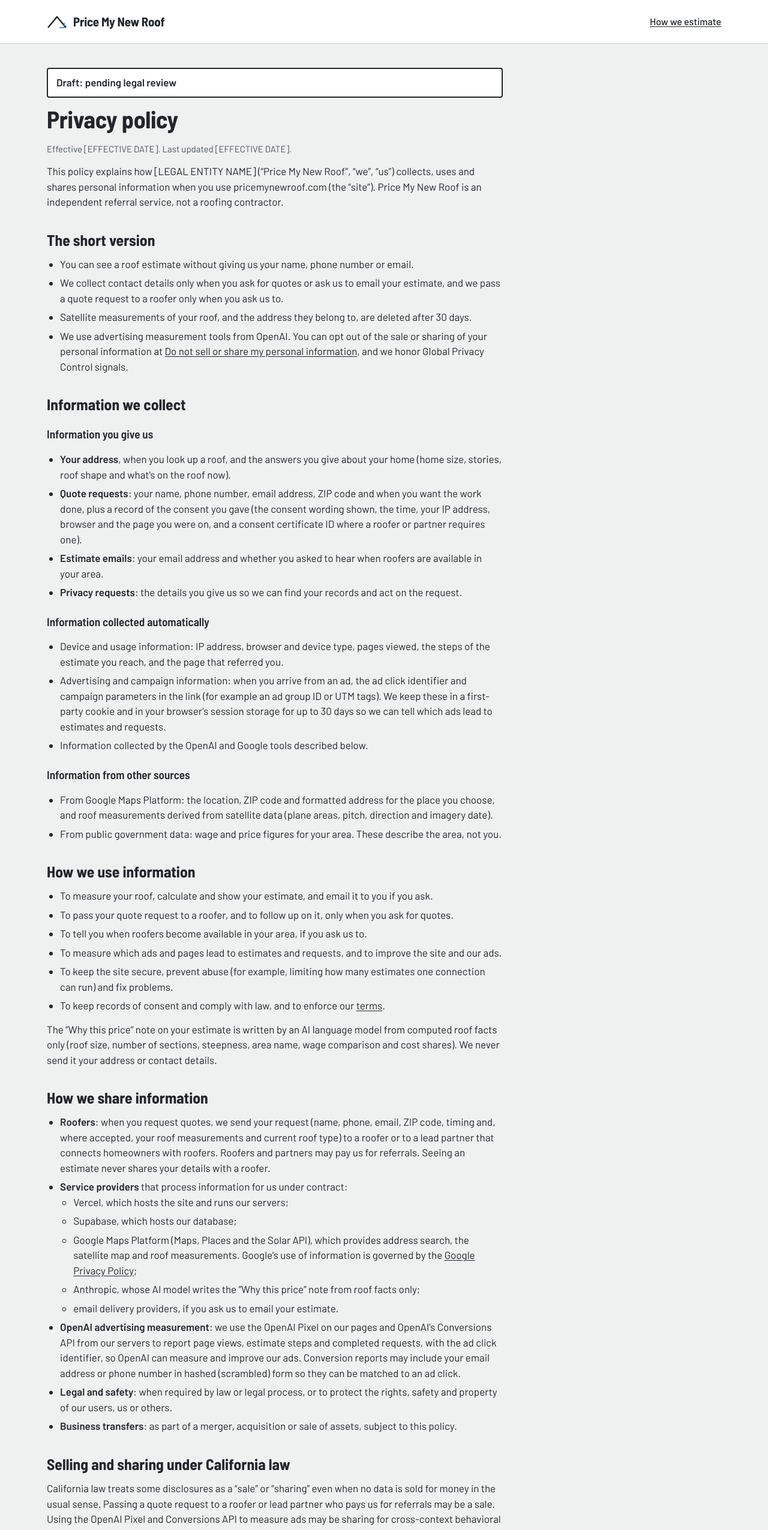
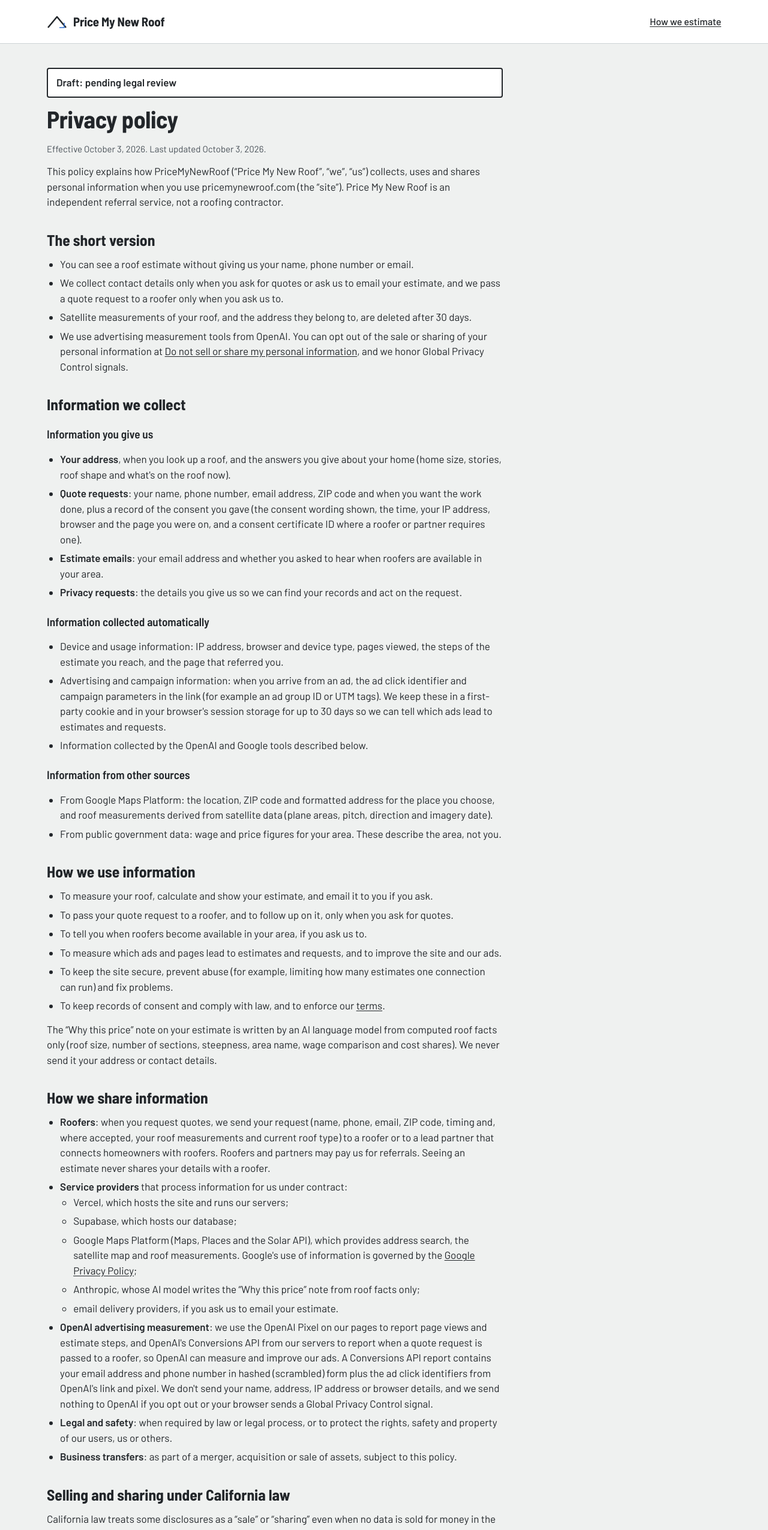
Before and after one commit to pkayfire/pricemynewroof, a Next.js app: page /privacy in a window 1280 px wide. Shown: the top 2551 px of the page at 60% size. Built offline with nearby package versions, Linux system fonts and the light colour scheme; no server answers.

Commit message:
Fill legal placeholders and match the privacy policy to what the Conversions API sends
Co-Authored-By: Claude Opus 5.5 <noreply@anthropic.com>

```diff
--- a/app/do-not-sell/page.tsx
+++ b/app/do-not-sell/page.tsx
@@ -1,4 +1,4 @@
-// LEGAL DRAFT pending legal review. Placeholders: [CONTACT EMAIL], [EFFECTIVE DATE].
+// LEGAL DRAFT pending legal review.
 // The form posts to POST /api/do-not-sell, which is a validating stub until Milestone 4 stores requests.
 import type { Metadata } from "next";
 import Link from "next/link";
--- a/app/privacy/page.tsx
+++ b/app/privacy/page.tsx
@@ -1,7 +1,6 @@
-// LEGAL DRAFT pending legal review. Placeholders: [LEGAL ENTITY NAME], [CONTACT EMAIL], [EFFECTIVE DATE].
+// LEGAL DRAFT pending legal review.
 // DECISION: retention periods (quote requests and consent 5 years, logs 13 months) are proposals.
-// DECISION: says OpenAI Conversions API reports may include hashed email/phone; confirm against the
-// Milestone 4 integration and drop that sentence if it sends only the click ID.
+// The OpenAI paragraph matches lib/openai-ads/capi.ts: hashed email and phone plus click IDs only.
 import type { Metadata } from "next";
 import Link from "next/link";
 import { CONTACT_EMAIL, LEGAL_ENTITY, LegalPage } from "@/components/legal/LegalPage";
@@ -116,10 +115,12 @@ export default function PrivacyPage() {
           </ul>
         </li>
         <li>
-          <strong>OpenAI advertising measurement</strong>: we use the OpenAI Pixel on our pages and OpenAI&apos;s
-          Conversions API from our servers to report page views, estimate steps and completed requests, with the ad click
-          identifier, so OpenAI can measure and improve our ads. Conversion reports may include your email address or
-          phone number in hashed (scrambled) form so they can be matched to an ad click.
+          <strong>OpenAI advertising measurement</strong>: we use the OpenAI Pixel on our pages to report page views and
+          estimate steps, and OpenAI&apos;s Conversions API from our servers to report when a quote request is passed to
+          a roofer, so OpenAI can measure and improve our ads. A Conversions API report contains your email address and
+          phone number in hashed (scrambled) form plus the ad click identifiers from OpenAI&apos;s link and pixel. We
+          don&apos;t send your name, address, IP address or browser details, and we send nothing to OpenAI if you opt out
+          or your browser sends a Global Privacy Control signal.
         </li>
         <li>
           <strong>Legal and safety</strong>: when required by law or legal process, or to protect the rights, safety and
@@ -224,7 +225,8 @@ export default function PrivacyPage() {
       <h2>Cookies and similar tools</h2>
       <p>
         We use a first-party cookie and session storage to remember how you arrived (ad and campaign parameters) for up
-        to 30 days. The OpenAI Pixel and the Google map set or read their own cookies and identifiers. You can block or
+        to 30 days, a session cookie that links the steps of one visit and expires after 30 minutes without activity,
+        and, if you opt out, a cookie that remembers your choice for a year. The OpenAI Pixel and the Google map set or read their own cookies and identifiers. You can block or
         clear cookies in your browser; the site still works, but we may not be able to tell which ad brought you.
       </p>
 
--- a/app/terms/page.tsx
+++ b/app/terms/page.tsx
@@ -1,5 +1,4 @@
-// LEGAL DRAFT pending legal review. Placeholders: [LEGAL ENTITY NAME], [CONTACT EMAIL], [EFFECTIVE DATE],
-// [GOVERNING LAW STATE].
+// LEGAL DRAFT pending legal review.
 import type { Metadata } from "next";
 import Link from "next/link";
 import { CONTACT_EMAIL, GOVERNING_STATE, LEGAL_ENTITY, LegalPage } from "@/components/legal/LegalPage";
--- a/components/legal/LegalPage.tsx
+++ b/components/legal/LegalPage.tsx
@@ -1,10 +1,10 @@
 // Shared frame for the privacy policy, terms and do-not-sell pages.
-// LEGAL DRAFT: all three are drafts pending legal review; bracketed placeholders must be filled in by the owner.
+// LEGAL DRAFT: all three are drafts pending legal review (owner-supplied entity, contact, date and law state).
 
-export const LEGAL_ENTITY = "[LEGAL ENTITY NAME]";
-export const CONTACT_EMAIL = "[CONTACT EMAIL]";
-export const EFFECTIVE_DATE = "[EFFECTIVE DATE]";
-export const GOVERNING_STATE = "[GOVERNING LAW STATE]";
+export const LEGAL_ENTITY = "PriceMyNewRoof";
+export const CONTACT_EMAIL = "pricemynewroof@gmail.com";
+export const EFFECTIVE_DATE = "October 3, 2026";
+export const GOVERNING_STATE = "California";
 
 export function DraftBanner() {
   return (
```
